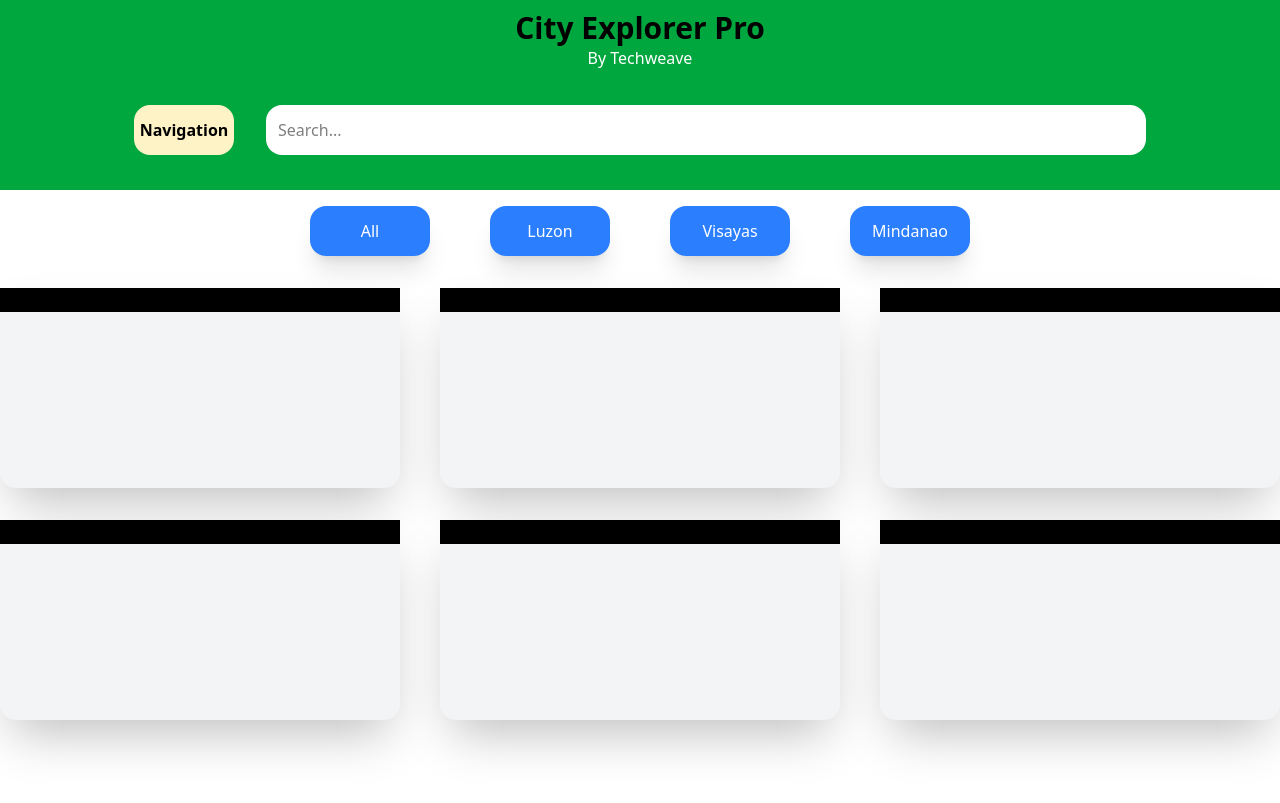
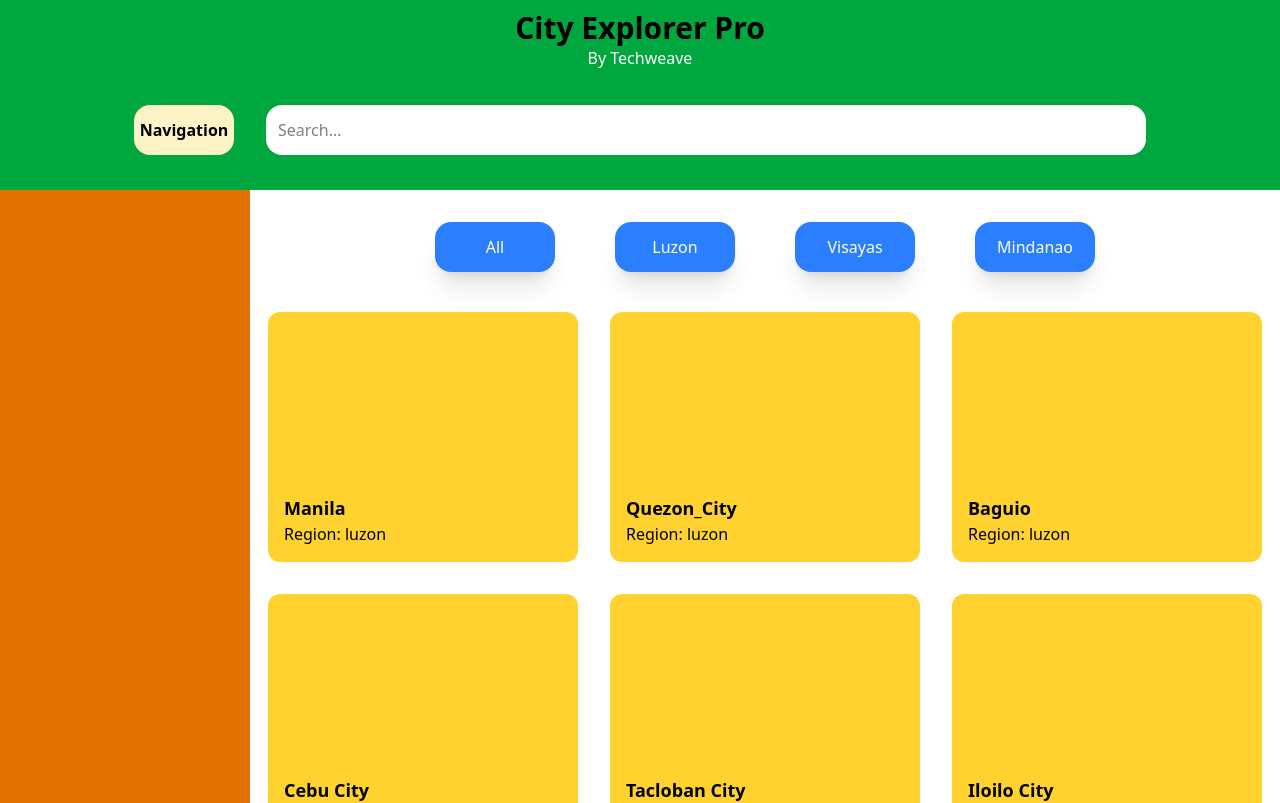
Before and after one commit to rauf-create539/map-react, a React (Vite) app in the folder map-create/: page / in a window 1280 px wide. Shown: the top 803 px of the page. Built offline with nearby package versions, Linux system fonts and the light colour scheme; a web font is replaced by a local one.

Commit message:
New folders: FilterData, Sidebar. New files: Card, FilterBtn, Cities, SideBar

```diff
--- a/map-create/src/App.jsx
+++ b/map-create/src/App.jsx
@@ -1,23 +1,12 @@
 import "./style.css"
-import Citypics from '../src/assets/Citypics.jpg'
 import { useState } from "react";
 import FilterBtn from './Components/FilterBtn';
+import cities from './FilterData/Cities';
+import Card from './Components/Card';
+import SideBar from "./Sidebar/SideBar";
 
 export default function App() {
 
-  const cities = [
-    { id: 1, category: "luzon", name: "Manila"},
-    { id: 2, category: "luzon", name: "Quezon_City"},
-    { id: 3, category: "luzon", name: "Baguio"},
-    { id: 4, category: "visayas", name: "Cebu City"},
-    { id: 5,  category: "visayas", name: "Tacloban City"},
-    { id: 6,  category: "visayas", name: "Iloilo City"},
-    { id: 7,  category: "mindanao", name: "Davao City"},
-    { id: 8,  category: "mindanao", name: "Butuan City"},
-    { id: 9,  category: "mindanao", name: "General Santos"},
-    { id: 10, category: "mindanao", name: "Zamboanga City"},
-    { id: 11, category: "mindanao", name: "Cagayan de Oro"},
-  ];
 
   const [filter, setFilter] = useState("all");
 
@@ -25,15 +14,18 @@
   filter === "all" ? cities : cities.filter((city) => city.category === filter);
 
 
-  return <form className="min-h-screen flex flex-col">
-    <div className="bg-green-600">
+  return ( <div className="min-h-screen flex flex-col">
+
+    {/*Header 1/2: City Explorer Pro*/}
+    <div className="sticky top-0 z-50 bg-green-600">
       <h1 className="text-3xl text-center mt-2.5 font-semibold text-black">City Explorer Pro</h1>
       <div className="text-center">
         <h3 className="text-white font-extralight">By Techweave</h3>
       </div>
     </div>
 
-    <div className="w-screen h-[120px] flex items justify-center items-center bg-green-600" >
+    {/*Header 2/2: Button and Searchbar*/}
+    <div className="sticky top-[65px] z-50 w-full h-[120px] flex items justify-center items-center bg-green-600" >
       <div className="flex gap-8">
         <button className="h-[50px] w-[100px] font-semibold rounded-2xl bg-amber-100">Navigation</button>
         <input
@@ -43,58 +35,18 @@
       </div>
     </div>
 
-    <div className="flex-1 bg-white">
+    {/*Body: */}
+    <div className="flex flex-1 bg-white">
+        <SideBar />
 
-      <FilterBtn filter={filter} setFilter={setFilter} />
-      <div className="flex gap-10 flex items justify-center items-center mt-8">
+      <div className="flex flex-col flex-1 p-4 overflow-y-auto">
+        {/*Body: Filter buttons called from other file*/}
+        <FilterBtn filter={filter} setFilter={setFilter} />
 
-        <div className="w-[400px] h-[200px] bg-gray-100 rounded-2xl shadow-2xl">
-        <div className="body"></div>
-        <div className="bg-black">
-          <h2>Davao City</h2>
-        </div>
-      </div>
-
-      <div className="w-[400px] h-[200px] bg-gray-100 rounded-2xl shadow-2xl">
-        <div className="body"></div>
-        <div className="bg-black">
-          <h2>Davao City</h2>
-        </div>
-      </div>
-
-      <div className="w-[400px] h-[200px] bg-gray-100 rounded-2xl shadow-2xl">
-        <div className="body"></div>
-        <div className="bg-black">
-          <h2>Davao City</h2>
-        </div>
-      </div>
-
-      </div>
-
-      <div className="flex gap-10 items justify-center items-center mt-8">
-
-        <div className="w-[400px] h-[200px] bg-gray-100 rounded-2xl shadow-2xl">
-        <div className="body"></div>
-        <div className="bg-black">
-          <h2>Davao City</h2>
-        </div>
-      </div>
-
-      <div className="w-[400px] h-[200px] bg-gray-100 rounded-2xl shadow-2xl">
-        <div className="body"></div>
-        <div className="bg-black">
-          <h2>Davao City</h2>
-        </div>
-      </div>
-
-      <div className="w-[400px] h-[200px] bg-gray-100 rounded-2xl shadow-2xl">
-        <div className="body"></div>
-        <div className="bg-black ">
-          <h2>Davao City</h2>
-        </div>
-      </div>
-
+        {/*Body: Cities*/}
+      <Card cities={filteredItems}/>
       </div>
     </div>
-  </form>
+  </div>
+  );
 }
--- /dev/null
+++ b/map-create/src/Components/Card.jsx
@@ -0,0 +1,24 @@
+import React from "react";
+
+function Card({ cities }) {
+  return (
+        <div className="flex justify-center mt-10 min-h-screen">
+      <ul className="grid grid-cols-3 gap-8">
+        {cities.map((city) => (
+          <li key={city.id} className="w-[310px] h-[250px]
+          flex flex-col justify-end p-4 bg-amber-300 rounded-xl
+           hover:bg-amber-800 hover:scale-105
+           transition duration-300 ease-in-out
+           ">
+            <div>
+                <h1 className="text-lg font-bold">{city.name}</h1>
+                <p>Region: {city.category}</p>
+            </div>
+          </li>
+        ))}
+      </ul>
+    </div>
+  )
+}
+
+export default Card;
--- a/map-create/src/Components/FilterBtn.jsx
+++ b/map-create/src/Components/FilterBtn.jsx
@@ -1,4 +1,4 @@
-export default function Filter({ filter, setFilter }) {
+function Filter({ filter, setFilter }) {
     return (
       <div className="flex gap-15 flex items justify-center items-center">
 
@@ -21,3 +21,5 @@
       </div>
     )
 }
+
+export default Filter;
--- /dev/null
+++ b/map-create/src/FilterData/Cities.js
@@ -0,0 +1,16 @@
+  //Cities array
+  const cities = [
+    { id: 1, category: "luzon", name: "Manila"},
+    { id: 2, category: "luzon", name: "Quezon_City"},
+    { id: 3, category: "luzon", name: "Baguio"},
+    { id: 4, category: "visayas", name: "Cebu City"},
+    { id: 5,  category: "visayas", name: "Tacloban City"},
+    { id: 6,  category: "visayas", name: "Iloilo City"},
+    { id: 7,  category: "mindanao", name: "Davao City"},
+    { id: 8,  category: "mindanao", name: "Butuan City"},
+    { id: 9,  category: "mindanao", name: "General Santos"},
+    { id: 10, category: "mindanao", name: "Zamboanga City"},
+    { id: 11, category: "mindanao", name: "Cagayan de Oro"},
+  ];
+
+  export default cities;
--- /dev/null
+++ b/map-create/src/Sidebar/SideBar.jsx
@@ -0,0 +1,11 @@
+
+
+function SideBar() {
+  return (
+    <div className="w-[250px] bg-amber-600 h-screen sticky top-0">
+
+    </div>
+  )
+}
+
+export default SideBar;
```
